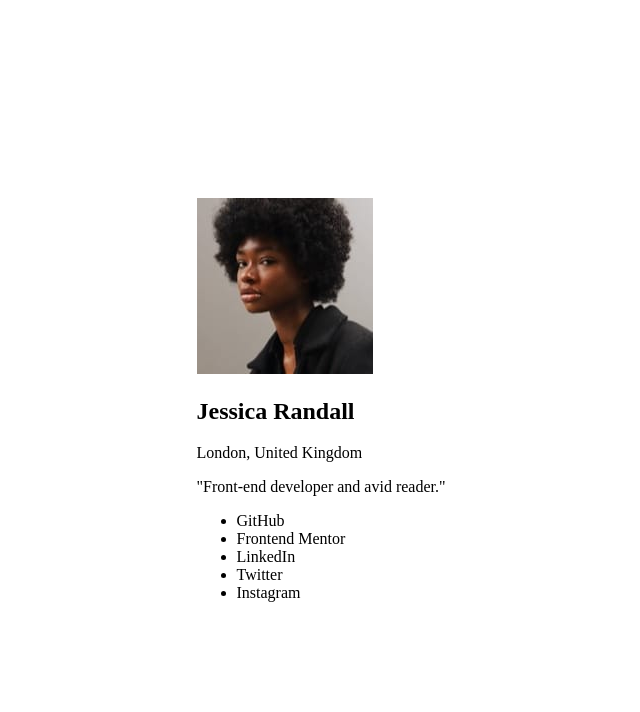
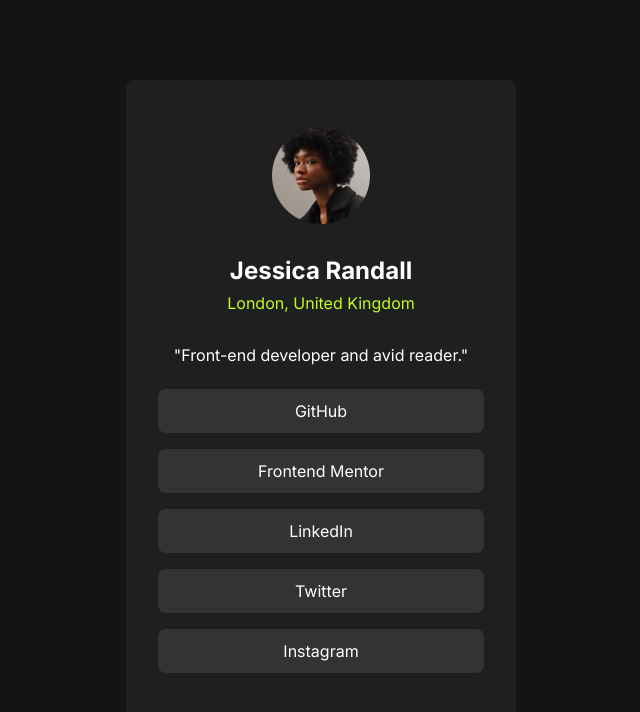
Before and after one commit to Ahmedq02/Social-Links-Profile, a plain HTML site: page social-links-profile-main/index.html in a window 1280 px wide. Shown: the whole page, without its empty margins (319-959 px from the left). Drawn offline with Linux system fonts and the light colour scheme.

Commit message:
first design

```diff
--- a/social-links-profile-main/index.html
+++ b/social-links-profile-main/index.html
@@ -7,6 +7,10 @@
   <link rel="icon" type="image/png" sizes="32x32" href="./assets/images/favicon-32x32.png">
   <link rel="stylesheet" href="styles.css">
 
+  <link rel="preconnect" href="https://fonts.googleapis.com">
+  <link rel="preconnect" href="https://fonts.gstatic.com" crossorigin>
+  <link href="https://fonts.googleapis.com/css2?family=Inter:wght@100..900&display=swap" rel="stylesheet">
+
   <title>Frontend Mentor | Social links profile</title>
 
 </head>
@@ -14,9 +18,11 @@
 
   <section class="profile">
     <img src="assets/images/avatar-jessica.jpeg" alt="profile picture">
-    <h1>Jessica Randall</h1>
-    <p>London, United Kingdom</p>
-    <p>"Front-end developer and avid reader."</p>
+    <div class="description">
+      <h1>Jessica Randall</h1>
+      <p class="location">London, United Kingdom</p>
+    </div>
+    <p class="occupation">"Front-end developer and avid reader."</p>
     <ul>
       <li>GitHub</li>
       <li>Frontend Mentor</li>
--- a/social-links-profile-main/styles.css
+++ b/social-links-profile-main/styles.css
@@ -1,6 +1,68 @@
+* {
+    margin: 0;
+    padding: 0;
+    box-sizing: border-box;
+}
+
 body {
+    background-color: hsl(0, 0%, 8%);
     min-height: 100vh;
     display: flex;
     justify-content: center;
     align-items: center;
+    color: hsl(0, 0%, 100%);
+    font-family: "Inter", sans-serif;
 }
+
+section {
+    height: 80vh;
+    background-color: hsl(0, 0%, 12%);
+    display: flex;
+    flex-direction: column;
+    justify-content: center;
+    align-items: center;
+    padding: 2rem;
+    border-radius: 0.5rem;
+}
+
+img {
+    margin: 0.5rem;
+    width: 30%;
+    border-radius: 5rem;
+}
+
+h1 {
+    margin: 0.5rem;
+}
+
+.description {
+    margin: 1rem;
+    text-align: center;
+}
+
+.occupation {
+    margin: 1rem;
+}
+
+ul {
+    list-style: none;
+    width: 100%;
+    display: flex;
+    flex-direction: column;
+    justify-content: center;
+    align-items: center;
+}
+
+ul li {
+    box-sizing: border-box;
+    width: 100%;
+    text-align: center;
+    background-color: hsl(0, 0%, 20%);
+    margin: 0.5rem;
+    padding: 0.75rem;
+    border-radius: 0.5rem;
+}
+
+.location {
+    color: hsl(75, 94%, 57%);
+}
```
